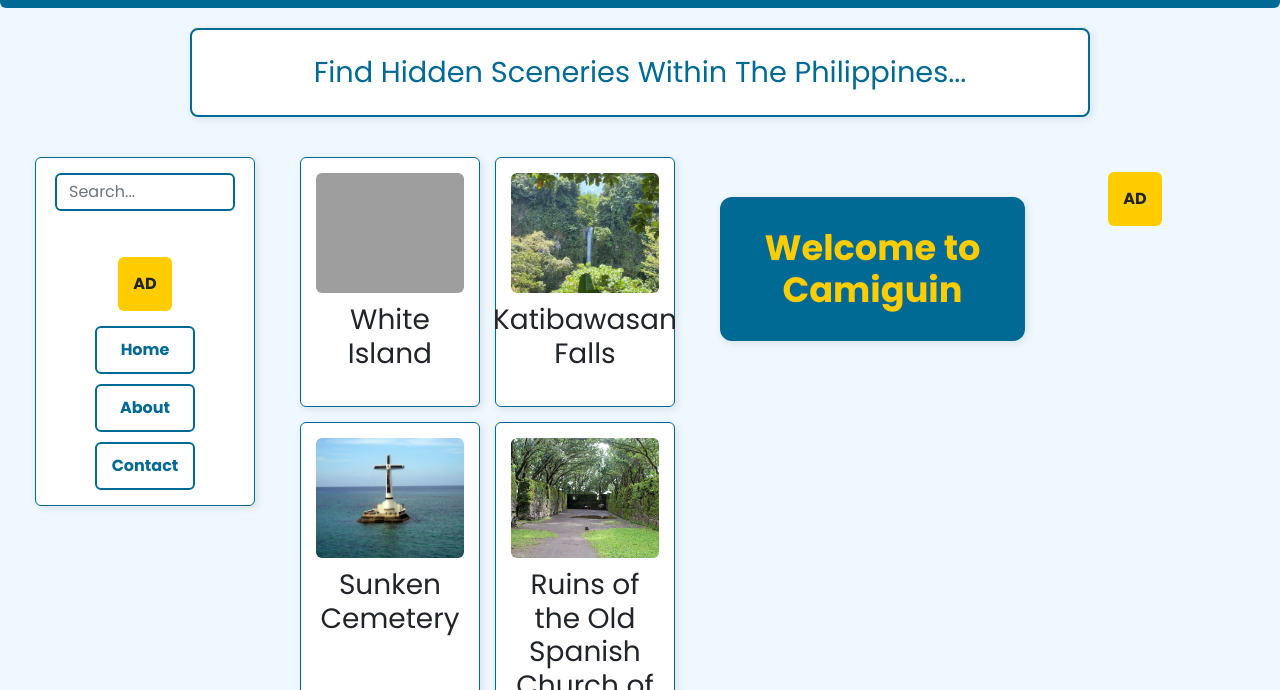
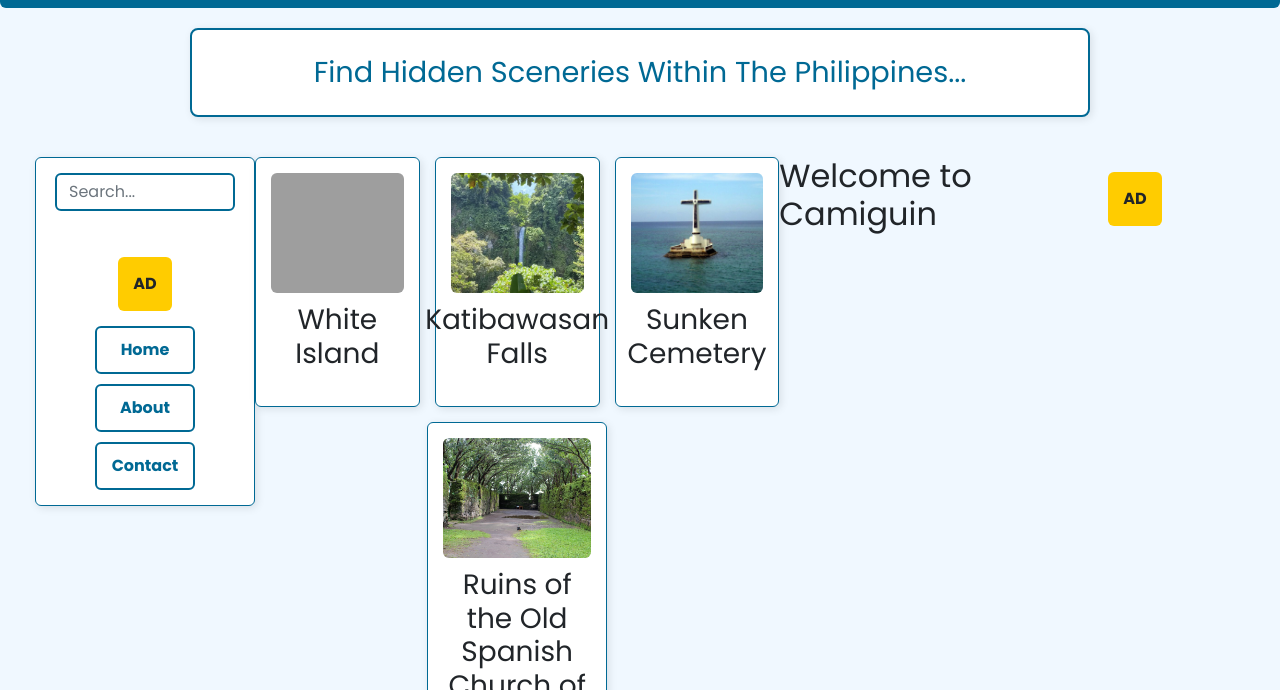
Before and after one commit to altheajastia/thousand-island-escapades, a plain HTML site: page index.html in a window 1280 px wide. Shown: the part 110-800 px from the top of the page. Drawn offline with nearby package versions, Linux system fonts and the light colour scheme; grey boxes are pictures that could not be loaded.

Commit message:
Update indexstyle.css

```diff
--- a/indexstyle.css
+++ b/indexstyle.css
@@ -247,23 +247,6 @@
   background: #004466;
 }
 
-.welcome-hero {
-  background-color: #006994;
-  color: #fff;
-  text-align: center;
-  padding: 30px;
-  margin: 40px auto 20px auto;
-  border-radius: 12px;
-  box-shadow: 2px 2px 8px rgba(0,0,0,0.1);
-}
-
-.welcome-hero h2 {
-  margin: 0;
-  font-size: 2.2rem;
-  font-weight: 700;
-  color: #ffcc00;
-}
-
 footer {
   text-align: center;
   margin-top: 30px;
```
